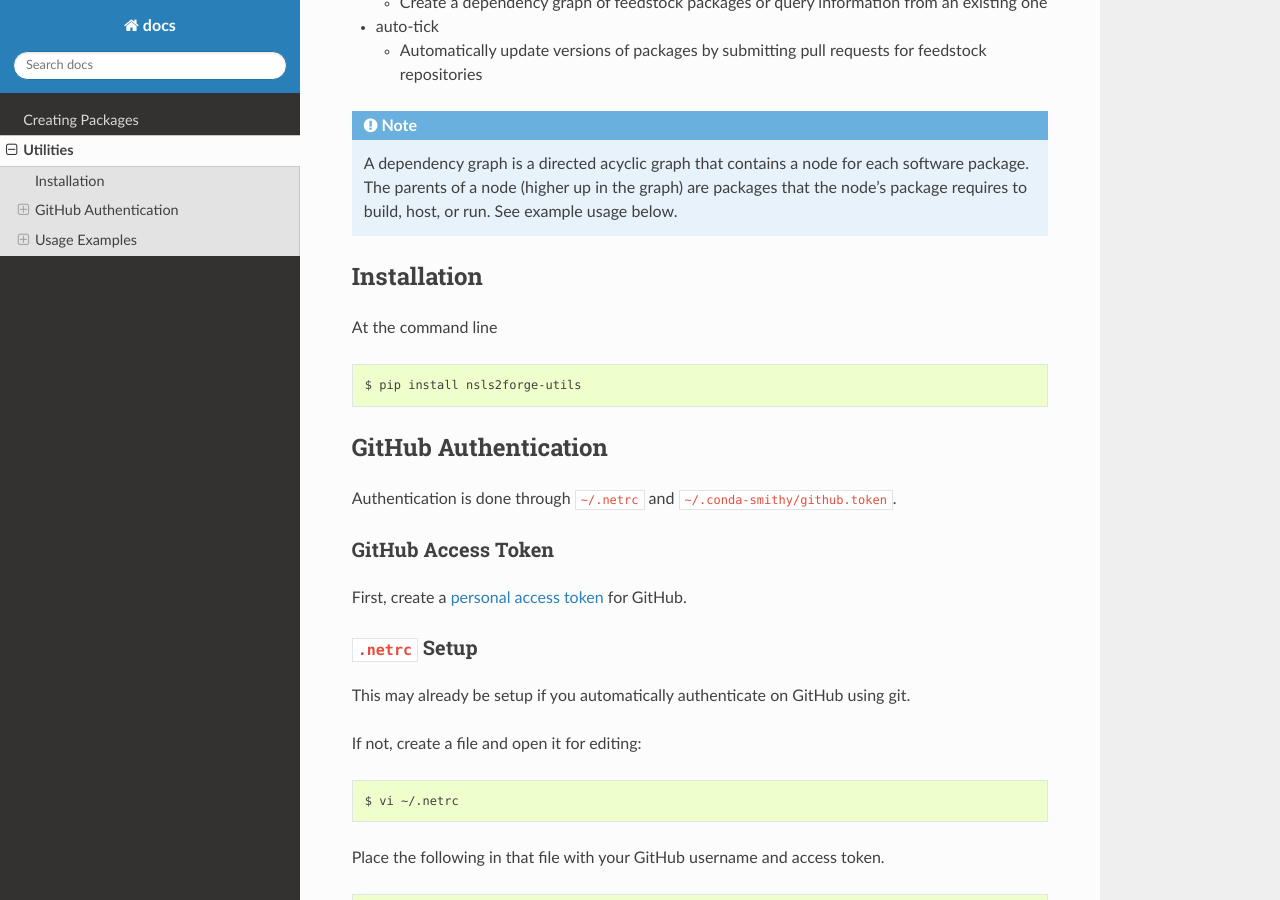
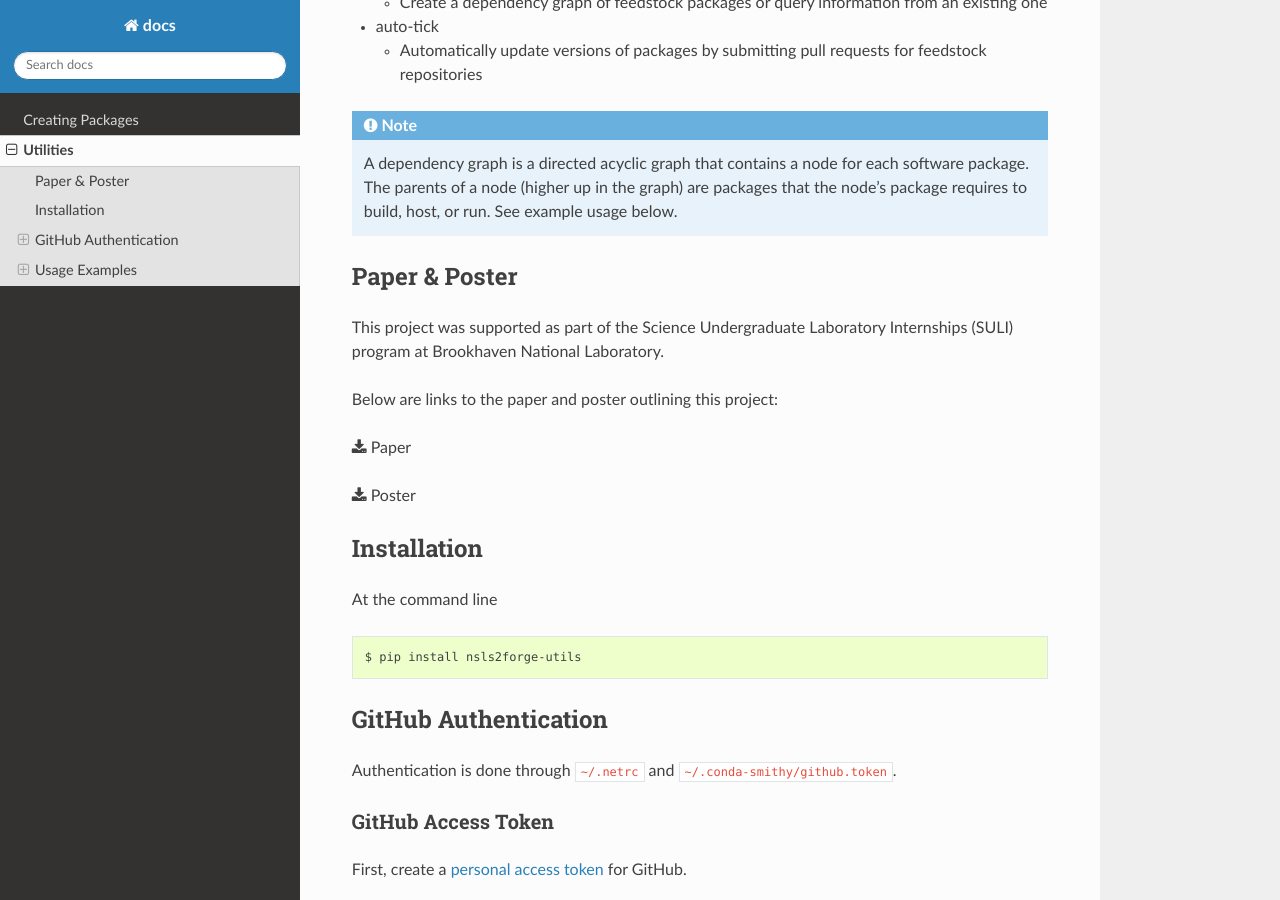
Before and after one commit to nsls-ii-forge/docs, a Sphinx documentation site: the page built from source/utils.rst, in a window 1280 px wide and 900 px high, scrolled down 481 px. Built offline with Sphinx 7.4.7 and the Read the Docs theme 2.0.0, drawn with Linux system fonts in a browser that asks for light colours.

Commit message:
added poster and paper download links

```diff
--- a/source/utils.rst
+++ b/source/utils.rst
@@ -40,6 +40,20 @@ Here is a list of current functioning utilties:
     A dependency graph is a directed acyclic graph that contains a node for each software package.
     The parents of a node (higher up in the graph) are packages that the node's package requires
     to build, host, or run. See example usage below.
+
+==============
+Paper & Poster
+==============
+
+This project was supported as part of the Science Undergraduate Laboratory Internships (SULI) program
+at Brookhaven National Laboratory.
+
+Below are links to the paper and poster outlining this project:
+
+
+:download:`Paper <../project/Paper.pdf>`
+
+:download:`Poster <../project/Poster.pdf>`
 
 
 ============
```
Also changed, not shown: 1 other file.
